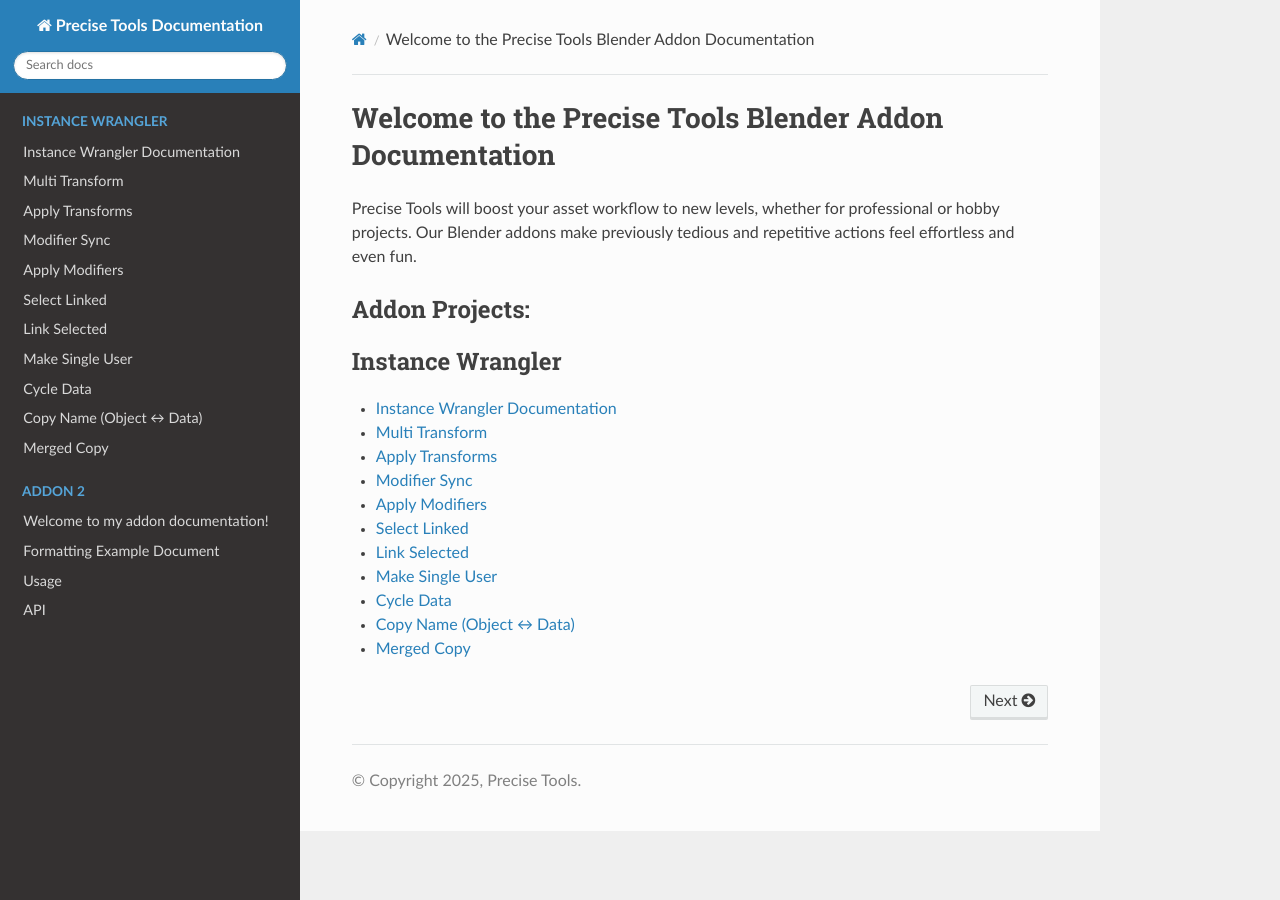
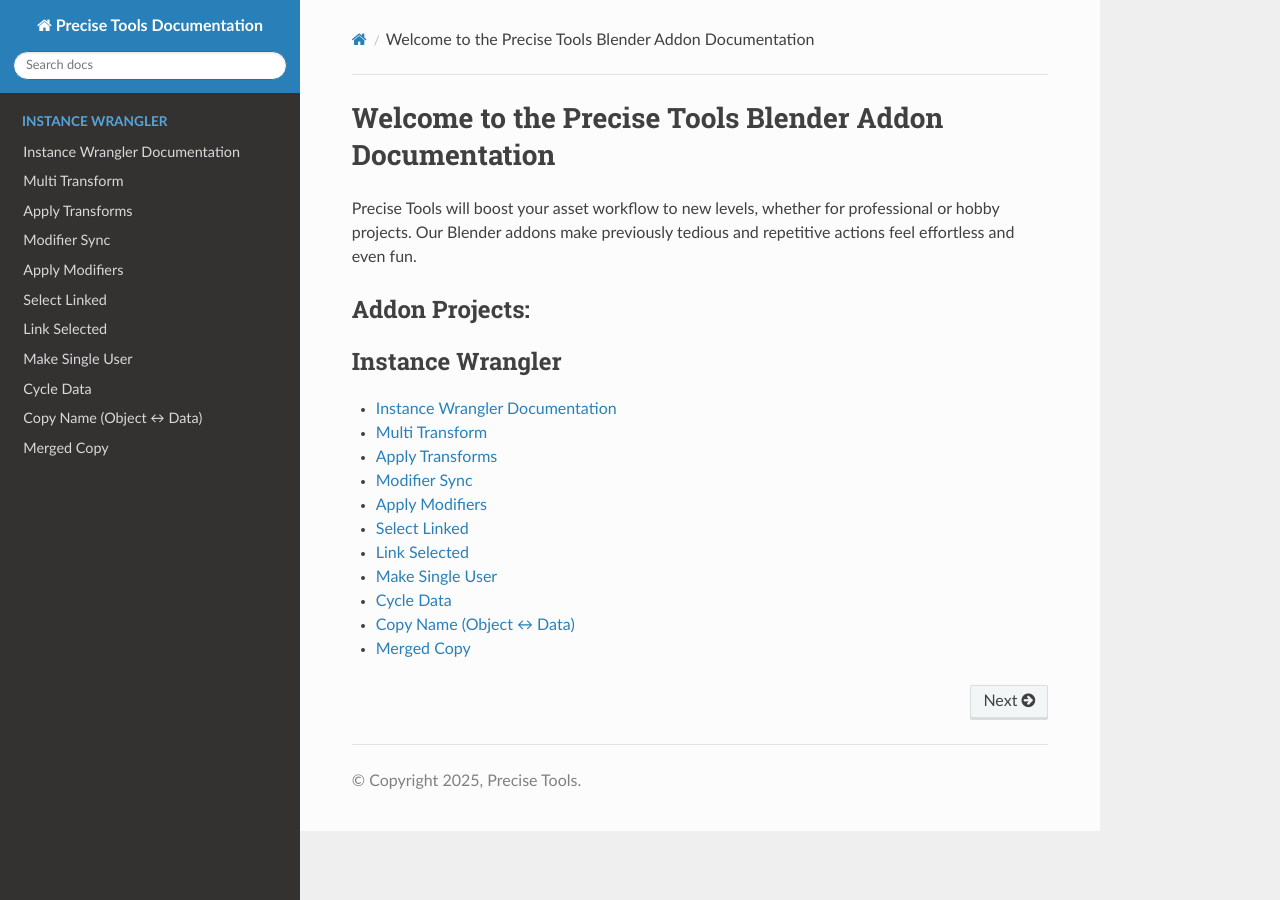
Before and after one commit to jb1981dev/Precise-Docs, a Sphinx documentation site: the page built from docs/source/index.rst, in a window 1280 px wide. Built offline with Sphinx 7.4.7 and the Read the Docs theme 3.1.0, drawn with Linux system fonts in a browser that asks for light colours.

Commit message:
Update index.rst

```diff
--- a/docs/source/index.rst
+++ b/docs/source/index.rst
@@ -9,7 +9,8 @@ Addon Projects:
 ---------------
 
 ..
-   Draft List.
+   Draft List
+
    instwrangler/index
    instwrangler/multitransform
    instwrangler/applytransforms
@@ -42,22 +43,13 @@ Addon Projects:
    instwrangler/copyname
    instwrangler/mergedcopy
 
-.. .. toctree::
-..   :hidden:
-..   :maxdepth: 2
-..   :caption: Addon 2
+..
+   .. toctree::
+      :hidden:
+      :maxdepth: 2
+      :caption: Addon 2
 
-..   testpages/index
-..   testpages/examples
-..   testpages/usage
-.. .. testpages/api
-
-.. toctree::
-   :hidden:
-   :maxdepth: 2
-   :caption: Addon 2
-
-   testpages/index
-   testpages/examples
-   testpages/usage
-   testpages/api
+      testpages/index
+      testpages/examples
+      testpages/usage
+      testpages/api
```
